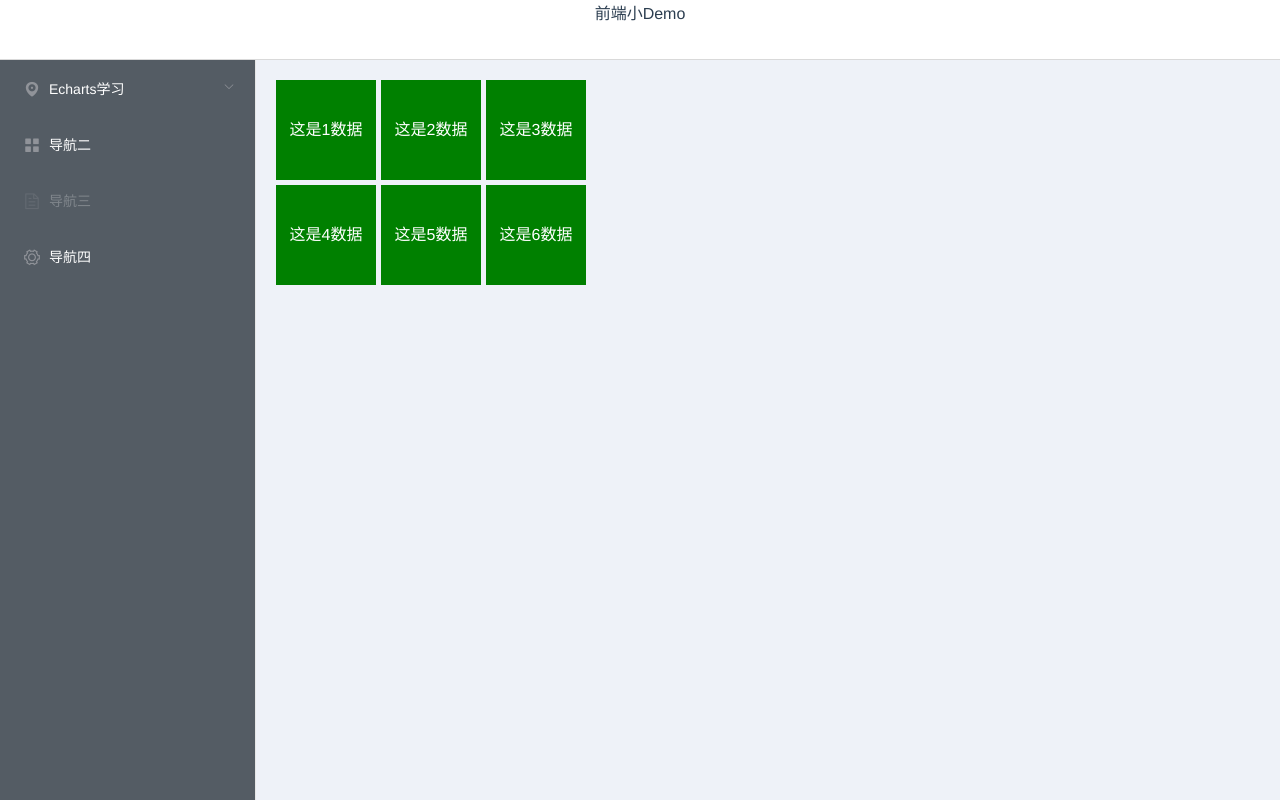
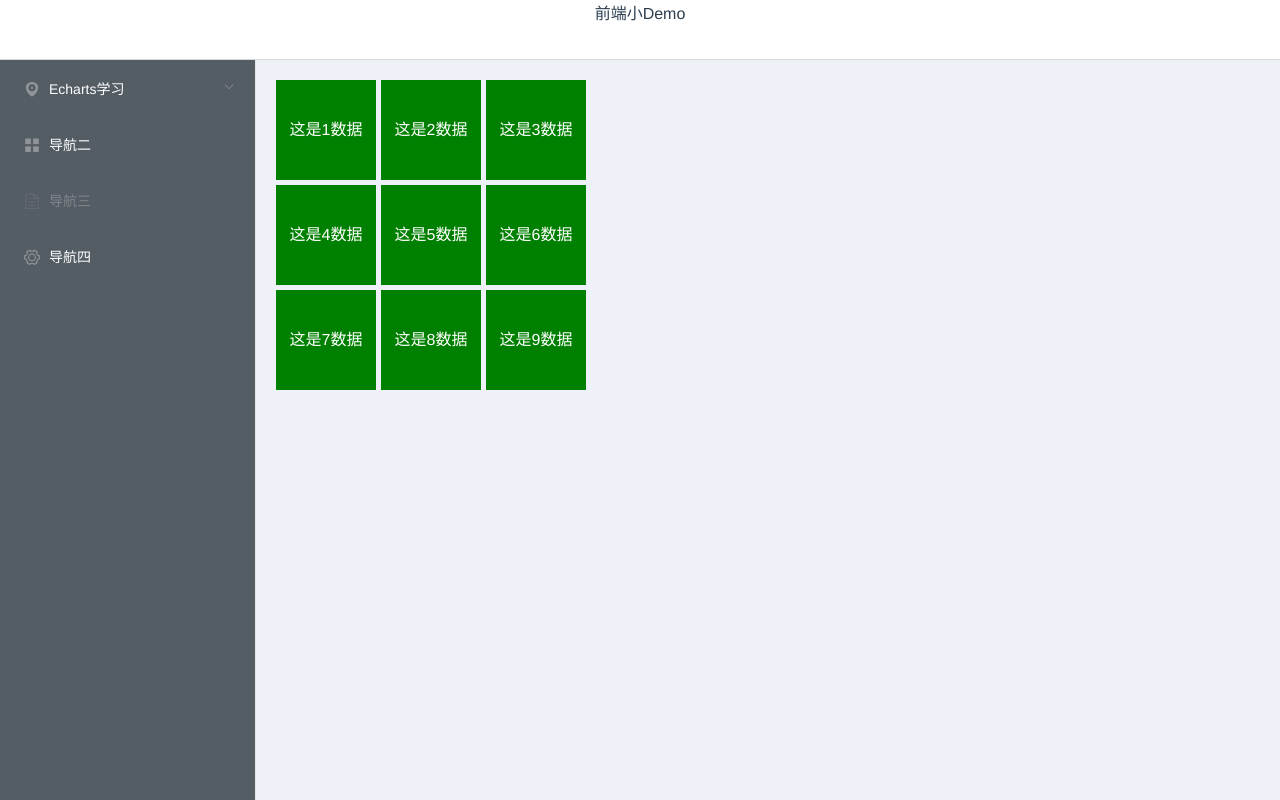
Before and after one commit to Lijinming-321/theDemo, a Vue app: page /roles in a window 1280 px wide. Built offline with nearby package versions, Linux system fonts and the light colour scheme; sample sign-in values are in the browser's storage.

Commit message:
add:grid+拖拽的例子

```diff
--- a/src/components/DragGroup.vue
+++ b/src/components/DragGroup.vue
@@ -78,7 +78,7 @@ export default {
     // 拖拽类型：重排resort/替换replace
     type: {
       type: String,
-      default: "resort",
+      default: "replace",
     },
   },
   data: function () {
--- a/src/views/EchartsPage/pieStudy.vue
+++ b/src/views/EchartsPage/pieStudy.vue
@@ -1,76 +1,353 @@
 <template >
   <div>
-    <div id="container">
-      <div class="item item-1">1</div>
-      <div class="item item-2">2</div>
-      <div class="item item-3">3</div>
-      <div class="item item-4">4</div>
-      <div class="item item-5">5</div>
-      <div class="item item-6">6</div>
-      <div class="item item-7">7</div>
-      <div class="item item-8">8</div>
-      <div class="item item-9">9</div>
+    <div ref="gridContent" class="grid_group">
+      <div
+        v-for="(dragData, index) in dragList"
+        :key="index"
+        v-drag
+        class="drag-item"
+        :class="classObject[index]"
+        onselectstart="return false;"
+      >
+        <div class="drag-data-div">这是{{ dragData.data }}数据</div>
+      </div>
     </div>
   </div>
 </template>
 <script>
-// import { Button } from 'ant-design-vmapStudyue';
+import _ from "lodash";
 export default {
   name: "mapStudy",
+  directives: {
+    drag: {
+      bind: function (el, binding, vnode) {
+        const moveEl = el;
+        // console.log(el);
+        moveEl.onmousedown = (event) => {
+          moveEl.style.boxShadow = "#e6e6e6 0 0 10px 10px";
+          moveEl.style.zIndex = 100;
+          vnode.context.dragStart(event);
+          //获取点击的元素的当前位置
+          const disX = event.clientX;
+          const disY = event.clientY;
+          vnode.context.fnMatchEvery(moveEl);
+          document.onmousemove = (dEvent) => {
+            //获取移动的距离
+            let x = dEvent.clientX - disX;
+            let y = dEvent.clientY - disY;
+            //获取当前元素可移动的位置区域
+            const { minX, maxX, minY, maxY } = vnode.context.getRangeOfEl(
+              moveEl
+            );
+            x = x < minX ? minX : x > maxX ? maxX : x;
+            y = y < minY ? minY : y > maxY ? maxY : y;
+            moveEl.style.left = x + "px";
+            moveEl.style.top = y + "px";
+          };
+          document.onmouseup = (upEvent) => {
+            document.onmousemove = null; // 需要把事件监听取消
+            document.onmouseup = null; // 需要把事件监听取消
+            moveEl.style.boxShadow = "none";
+            moveEl.style.zIndex = 100;
+            vnode.context.changeBlock(moveEl);
+            vnode.context.dragEnd(upEvent, vnode.context.dragList);
+          };
+        };
+      },
+    },
+  },
+  data() {
+    return {
+      column: 3,
+      gridAreas: "",
+      classObject: {},
+      allRow: 0,
+      oneWidth: 0,
+      oneHeight: 0,
+      tempData: [],
+      dragDataList: [
+        { type: "B", data: 1 },
+        { type: "A", data: 2 },
+        { type: "A", data: 3 },
+        { type: "B", data: 4 },
+        { type: "C", data: 5 },
+        { type: "C", data: 6 },
+        { type: "B", data: 7 },
+        { type: "B", data: 8 },
+        { type: "C", data: 9 },
+      ],
+      oldXY: { x: 0, y: 0 },
+      dragList: [],
+      tempDragList: [],
+      type: "resort", //重排resort/替换replace
+    };
+  },
+  mounted: function () {
+    this.dragList = _.cloneDeep(this.dragDataList);
+    this.fnDisman();
+    this.joinGridArea();
+  },
   methods: {
-    fnGoHome() {
-      this.$router.push("/home");
+    //计算每一个块的位置
+    fnMatchEvery(moveEl) {
+      let typeName = moveEl.className.split(" ")[1];
+      let type =
+        typeName.slice(9, typeName.length) == "A"
+          ? 3
+          : typeName.slice(9, typeName.length) == "B"
+          ? 2
+          : typeName.slice(9, typeName.length) == "C"
+          ? 1
+          : null;
+      let oneWidth = moveEl.offsetWidth / type;
+      let oneHeight = moveEl.offsetHeight;
+      this.oneWidth = moveEl.offsetWidth / type;
+      this.oneHeight = moveEl.offsetHeight;
+      let endData = JSON.parse(JSON.stringify(this.dragList));
+      let isNew = true;
+      let currentRow = 0;
+      let temp = 0;
+      for (let i = 0; i < endData.length; i++) {
+        endData[i].index = i;
+        endData[i].len =
+          endData[i].type == "A"
+            ? 3
+            : endData[i].type == "B"
+            ? 2
+            : endData[i].type == "C"
+            ? 1
+            : null;
+        if (isNew) {
+          endData[i].currentRow = currentRow;
+          endData[i].left = 0;
+          endData[i].top = currentRow * (oneHeight + 5);
+          endData[i].bottom = (currentRow + 1) * oneHeight + currentRow * 5;
+          endData[i].right =
+            endData[i].len * oneWidth + (endData[i].len - 1) * 5;
+          if (endData[i].len < 3) {
+            isNew = false;
+            temp = endData[i].len;
+          } else {
+            isNew = true;
+            currentRow += 1;
+          }
+        } else {
+          if (temp + endData[i].len <= 3) {
+            endData[i].currentRow = currentRow;
+            endData[i].left = temp * oneWidth;
+            if (temp > 0) {
+              endData[i].right =
+                temp * oneWidth +
+                endData[i].len * oneWidth +
+                (temp - 1) * 5 +
+                (endData[i].len - 1) * 5;
+            } else {
+              endData[i].right =
+                temp * oneWidth +
+                endData[i].len * oneWidth +
+                (endData[i].len - 1) * 5;
+            }
+            endData[i].top = currentRow * (oneHeight + 5);
+            endData[i].bottom = (currentRow + 1) * (oneHeight + 5);
+            if (temp + endData[i].len == 3) {
+              isNew = true;
+              currentRow += 1;
+              temp = 0;
+            } else {
+              isNew = false;
+              temp = temp + endData[i].len;
+            }
+          } else {
+            endData[i].currentRow = currentRow + 1;
+            currentRow += 1;
+            endData[i].left = 0;
+            endData[i].right =
+              endData[i].len * oneWidth + (endData[i].len - 1) * 5;
+            endData[i].top = currentRow * (oneHeight + 5);
+            endData[i].bottom = (currentRow + 1) * (oneHeight + 5);
+            if (endData[i].len < 3) {
+              isNew = false;
+              temp = endData[i].len;
+            } else {
+              isNew = true;
+              currentRow += 1;
+            }
+          }
+        }
+      }
+      this.allRow = endData[endData.length - 1].currentRow + 1;
+      this.tempData = endData;
+    },
+    //拆出class
+    fnDisman() {
+      let Obj = {};
+      for (let i = 0; i < this.dragList.length; i++) {
+        let str = "drag-item" + this.dragList[i].type + " " + "index" + i;
+        Obj[i] = str;
+      }
+      this.classObject = Obj;
+    },
+    // grid style拼接
+    joinGridArea: function () {
+      // console.log(this.dragList);
+      const len = this.dragList.length;
+      let areaStr = "";
+      for (let i = 0; i < len; i++) {
+        if (i % this.column === 0) {
+          areaStr += '"area-' + i + " ";
+          if (this.column === 1) {
+            areaStr += '"';
+          }
+        } else if (i % this.column === this.column - 1) {
+          areaStr += "area-" + i + '"';
+        } else {
+          areaStr += "area-" + i + " ";
+        }
+      }
+      if (len % this.column !== 0) {
+        const emptyLength = this.column - (len % this.column);
+        areaStr += new Array(emptyLength).fill(".").join(" ") + '"';
+      }
+      this.gridAreas = areaStr;
+    },
+    dragStart: function (event) {
+      this.$message({
+        type: "info",
+        message: `拖拽开始，通过console可以查看event参数, ${JSON.stringify(
+          event
+        )}`,
+      });
+      console.info("拖拽开始", event);
+    },
+    dragEnd: function (event, dragList) {
+      this.$message({
+        type: "info",
+        message: `拖拽结束，通过console可以查看event参数, ${JSON.stringify(
+          event
+        )}, ${dragList}`,
+      });
+      console.info("拖拽结束", event, dragList);
+    },
+    //拖拽结束时重排数据或者替换数据
+    changeBlock: function (moveEl) {
+      // 将方块移入到对应的区域中
+      const { nowIndex, index } = this.getIndexOfMoveEL(moveEl);
+      if (this.type === "replace") {
+        const temp = this.dragList[index];
+        this.$set(this.dragList, index, this.dragList[nowIndex]);
+        this.$set(this.dragList, nowIndex, temp);
+      } else {
+        // console.log("最后了！！！", this.dragList);
+        // console.log(this.dragList[index]);
+        // console.log(this.dragList[nowIndex]);
+        const temp = this.dragList[index];
+        this.dragList.splice(index, 1);
+        this.dragList.splice(nowIndex, 0, temp);
+        this.fnDisman();
+      }
+      moveEl.style.left = 0;
+      moveEl.style.top = 0;
+    },
+    // // 计算当前元素可移动的区域
+    getRangeOfEl: function (moveEl) {
+      let indexName = moveEl.className.split(" ")[2],
+        _this = this;
+      let index = indexName.slice(5, indexName.length);
+      let currentData = _this.tempData[index];
+      const res = {};
+      res.minX = -currentData.left - 10;
+      res.maxX = _this.oneWidth * 3 + 5 - currentData.right;
+      res.minY = -currentData.top;
+      res.maxY =
+        _this.allRow * _this.oneHeight - currentData.bottom + _this.allRow * 5;
+      return res;
+    },
+    getIndexOfMoveEL: function (moveEl) {
+      let allData = this.tempData,
+        nowIndex = null;
+      const x = parseInt(moveEl.style.left.split("px")[0]);
+      const y = parseInt(moveEl.style.top.split("px")[0]);
+      let indexName = moveEl.className.split(" ")[2],
+        _this = this;
+      let index = indexName.slice(5, indexName.length);
+      let currentData = _this.tempData[index];
+      let moveToX = (currentData.left + currentData.right) / 2 + x;
+      let moveToY = (currentData.top + currentData.bottom) / 2 + y;
+      if (isNaN(moveToX)) {
+        nowIndex = index;
+      } else {
+        //先判断到哪一行吧
+        let row = moveToY / (this.oneHeight + 5);
+        let newArr = [];
+        for (let x = 0; x < allData.length; x++) {
+          if (allData[x].currentRow == Math.ceil(row) - 1) {
+            newArr.push(allData[x]);
+          }
+        }
+        let currentNum = null, //覆盖块
+          isBefore = true; //看滑动块在覆盖块的前还是后
+        for (let c = 0; c < newArr.length; c++) {
+          if (moveToX < (newArr[c].left + newArr[c].right) / 2) {
+            isBefore = true;
+            currentNum = c;
+            break;
+          } else {
+            isBefore = false;
+            currentNum = c;
+          }
+        }
+        isBefore
+          ? (nowIndex = newArr[currentNum].index)
+          : (nowIndex = newArr[currentNum].index + 1);
+        if (index < nowIndex) {
+          nowIndex -= 1;
+        }
+      }
+      return { nowIndex, index };
     },
   },
 };
 </script>
 <style lang="less" scoped>
-#container {
+.grid_group {
+  --columnWidth: "auto";
+  --rowHeight: "auto";
   display: grid;
-  grid-template-columns: 100px 100px 100px;
-  grid-template-rows: 100px 100px 100px;
-}
-
-.item {
-  font-size: 2em;
-  text-align: center;
-  border: 1px solid #e5e4e9;
-}
-
-.item-1 {
-  background-color: #4ba946;
-  justify-self: start;
-  align-self: end;
-}
-
-.item-2 {
-  background-color: #4ba946;
-}
-
-.item-3 {
-  background-color: #4ba946;
-}
-
-.item-4 {
-  background-color: #4ba946;
-}
-
-.item-5 {
-  background-color: #4ba946;
-}
-
-.item-6 {
-  background-color: #4ba946;
-}
-
-.item-7 {
-  background-color: #4ba946;
-}
-
-.item-8 {
-  background-color: #4ba946;
-}
-.item-9 {
-  background-color: #4ba946;
+  grid-template-columns: repeat(3, 33.33%);
+  grid-template-rows: auto;
+  gap: 5px 5px;
+  // grid-auto-flow: row dense;
+  justify-content: center;
+  align-content: center;
+  // width: fit-content;
+  width: 100%;
+  position: relative;
+  .drag-item {
+    position: relative;
+    background-color: gray;
+    width: var(--columnWidth);
+    height: var(--rowHeight);
+    line-height: var(--rowHeight);
+    text-align: center;
+    user-select: none;
+    .drag-data-div {
+      color: #ffffff;
+      width: 100px;
+      height: 100px;
+      line-height: 100px;
+    }
+  }
+  .drag-itemA {
+    grid-column: span 3;
+  }
+  .drag-itemB {
+    grid-column: span 2;
+  }
+  .drag-itemC {
+    grid-column: span 1;
+  }
+  // .drag-item4 {
+  //   grid-row: 2 / span 2;
+  // }
 }
 </style>
--- a/src/views/OverviewPage/index.vue
+++ b/src/views/OverviewPage/index.vue
@@ -15,7 +15,7 @@ import DragGroup from "@/components/DragGroup.vue";
 export default {
   data: function () {
     return {
-      dragDataList: ["1", "2", "3", "4", "5", "6"],
+      dragDataList: ["1", "2", "3", "4", "5", "6", "7", "8", "9"],
     };
   },
   methods: {
```
